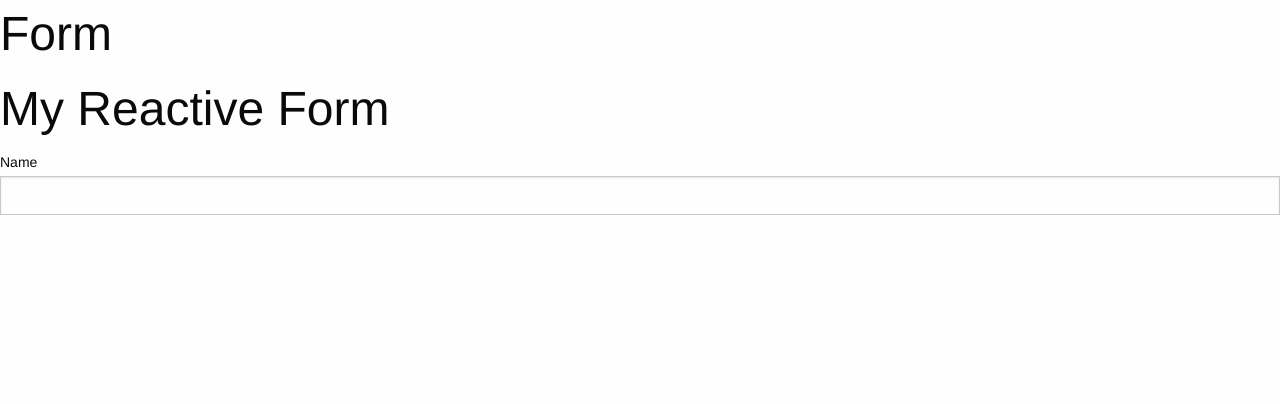
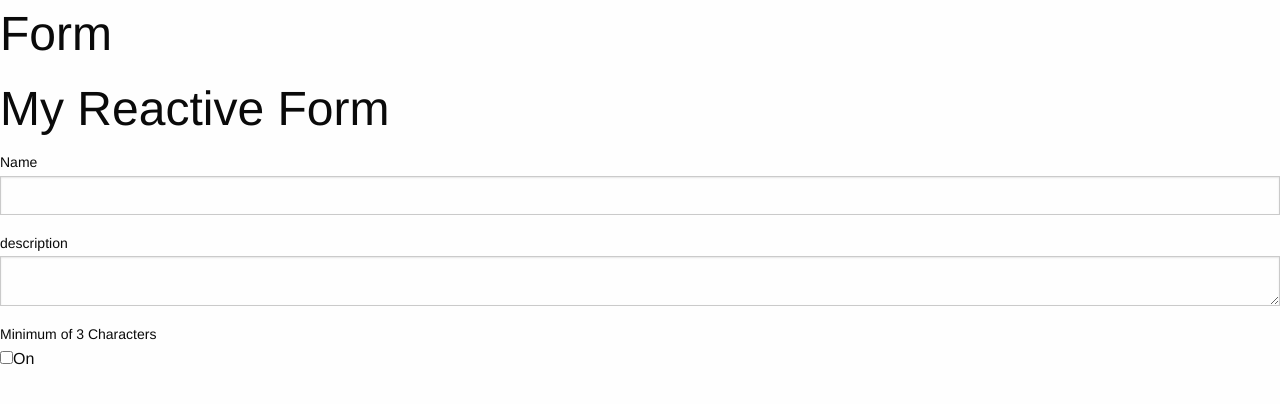
Before and after one commit to ChristaStephens/AngularForms, an Angular app: page / in a window 1280 px wide. Shown: the top 404 px of the page. Built offline with nearby package versions, Linux system fonts and the light colour scheme.

Commit message:
app component information

```diff
--- a/src/app/app.component.html
+++ b/src/app/app.component.html
@@ -18,6 +18,13 @@
       <input type="text" formControlName="name">
       </label>
 
+      <label> description
+        <textarea formControlName="description"></textarea>
+        </label>
+
+        <label for="validate">Minimum of 3 Characters</label>
+        <input type="checkbox" name="validate" formControlName="validate" value="1">On
+
     </div>
   </div>
 </form>
```
